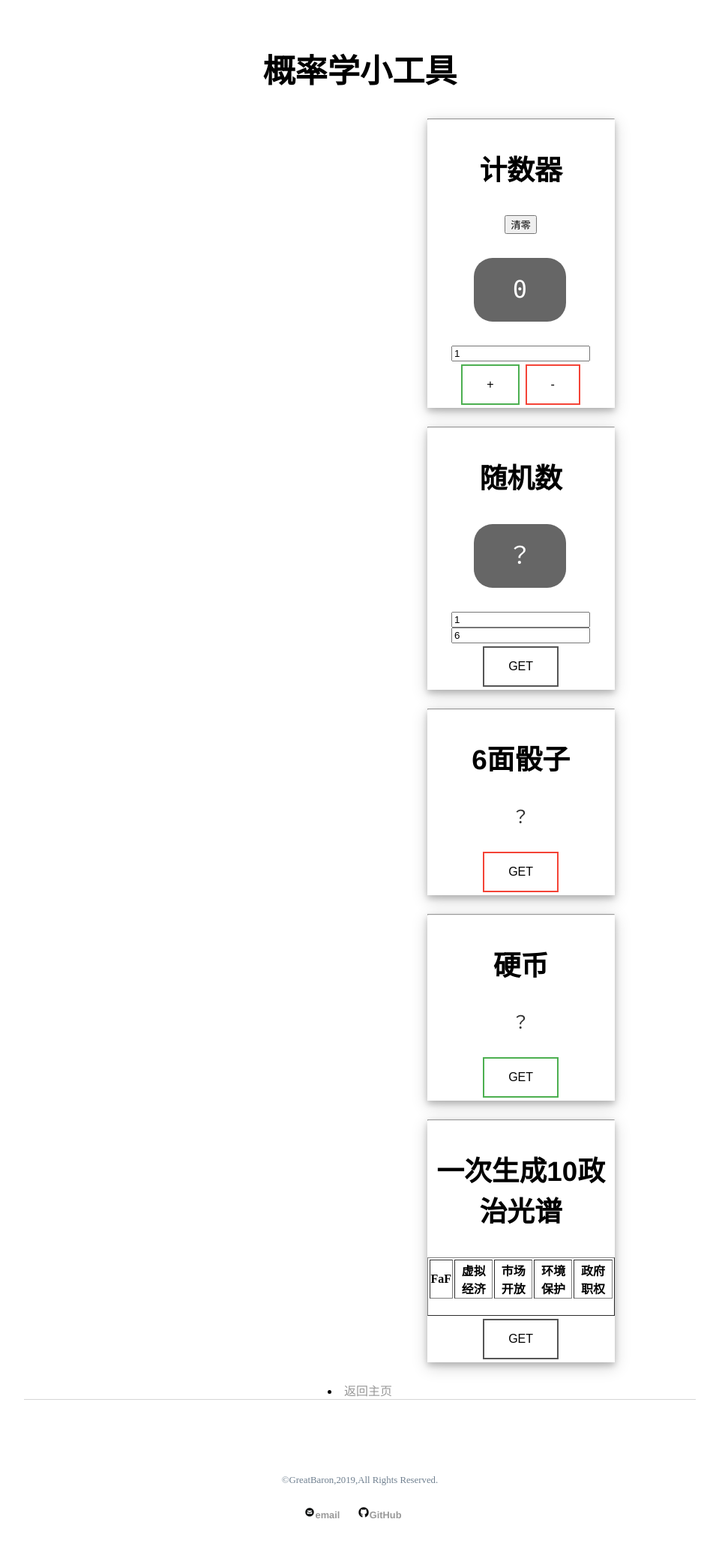
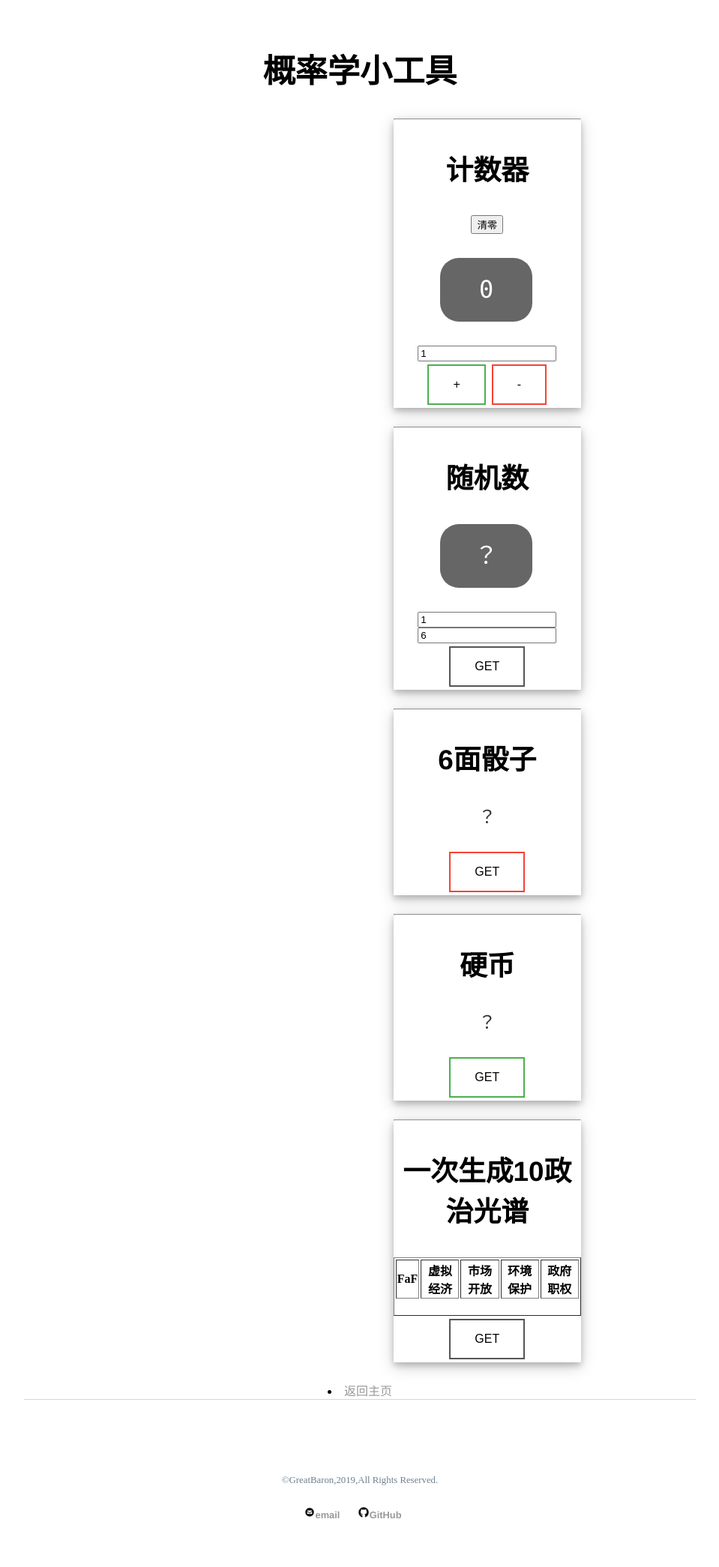
Before and after one commit to FameAndFarm/AndrewImalion.github.io, a Jekyll site: the page built from tools/litool/litools.html, in a window 1280 px wide. Shown: the whole page at 75% size, without its empty margins (160-1119 px from the left). Built offline with Jekyll 4.4.1, drawn with Linux system fonts in a browser that asks for light colours.

Commit message:
Update litools.html

```diff
--- a/tools/litool/litools.html
+++ b/tools/litool/litools.html
@@ -35,7 +35,7 @@ permalink: /litools
             margin-bottom: 25px;
             text-align: center;
             position: relative;
-            left: 60%;
+            left: 55%;
         }
 
         .politic {
@@ -240,7 +240,7 @@ permalink: /litools
                 alert("====HEAD====");
             };
             sound.play();
-            document.getElementById("coin").innerHTML = "<img src='https://raw.githubusercontent.com/AndrewImalion/AndrewImalion.github.io/master/tools/litool/coink100" + COIN + ".png'>";
+            document.getElementById("coin").innerHTML = "<img src='coink100-" + COIN + ".png'>";
         }//硬币
 
         //10个政治光谱
```
